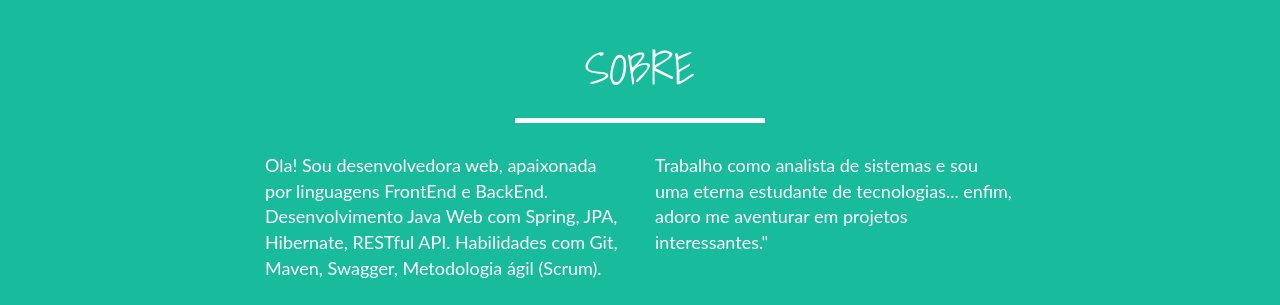
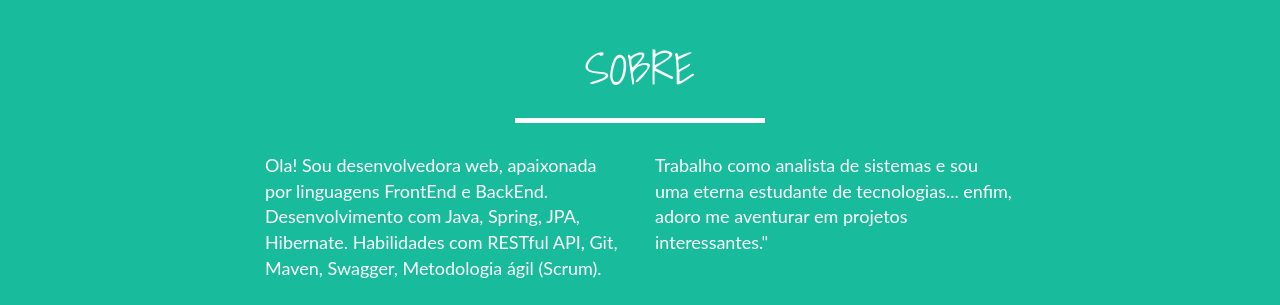
Before and after one commit to deisesouza/deisesouza.github.io, a plain HTML site: page index.html in a window 1280 px wide. Shown: the part 1366-1671 px from the top of the page. Drawn offline with Linux system fonts and the light colour scheme; files whose address does not match are found by name.

Commit message:
Update index.html

```diff
--- a/index.html
+++ b/index.html
@@ -143,7 +143,7 @@
             </div>
             <div class="row">
                 <div class="col-lg-4 col-lg-offset-2">
-                    <p>Ola! Sou desenvolvedora web, apaixonada por linguagens FrontEnd e BackEnd. Desenvolvimento Java Web com Spring, JPA, Hibernate, RESTful API. Habilidades com Git, Maven, Swagger, Metodologia ágil (Scrum). </p>
+                    <p>Ola! Sou desenvolvedora web, apaixonada por linguagens FrontEnd e BackEnd. Desenvolvimento com Java, Spring, JPA, Hibernate. Habilidades com RESTful API, Git, Maven, Swagger, Metodologia ágil (Scrum). </p>
                 </div>
                 <div class="col-lg-4">
                     <p>Trabalho como analista de sistemas e sou uma eterna estudante de tecnologias... enfim, adoro me aventurar em projetos interessantes."</p>
```
